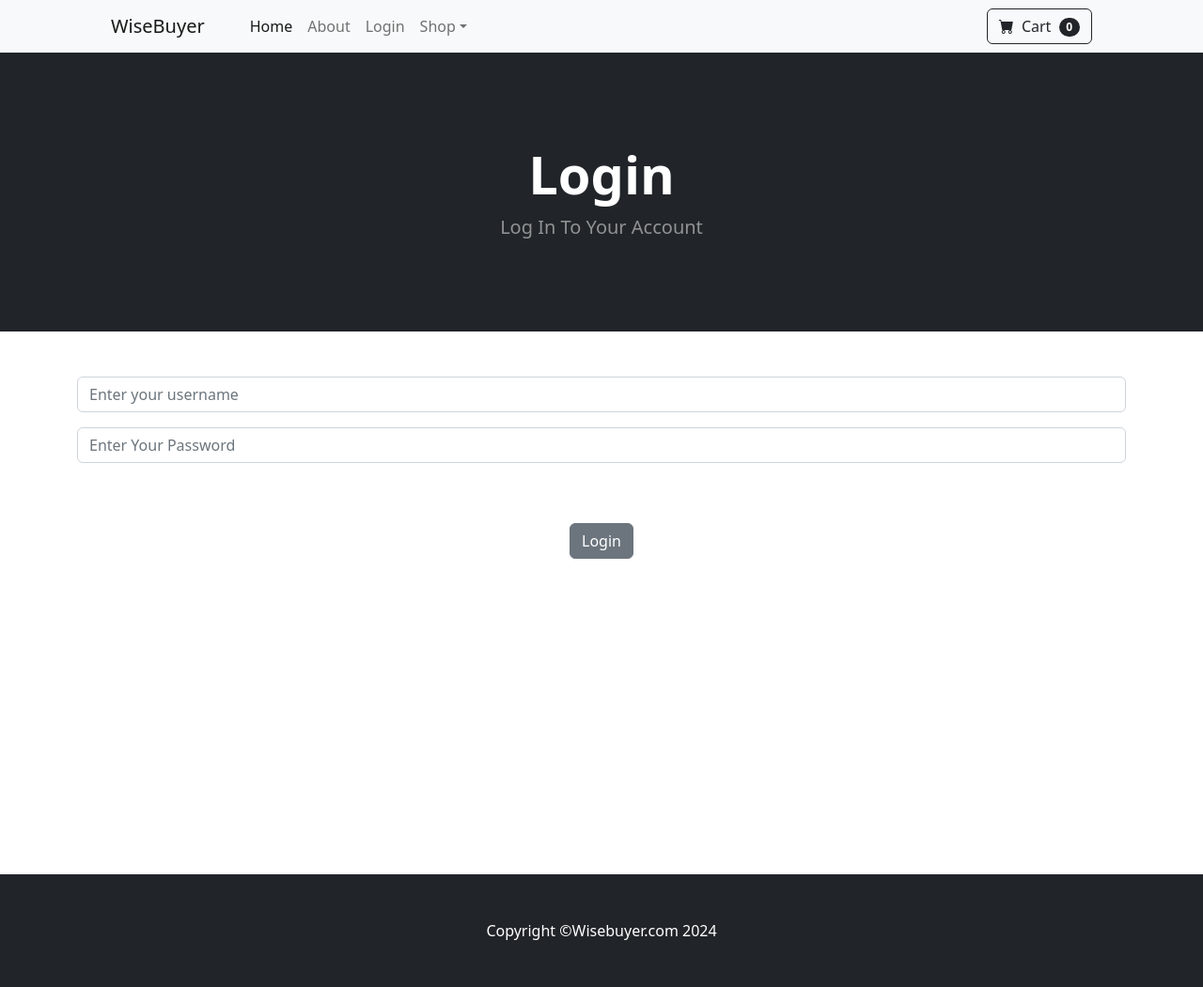
After one commit to Iswahaniizzati/TT8L-07, a Django app: page /login/ in a window 1280 px wide. The commit adds this page. Shown: the whole page at 94% size. Run offline with Django 5.2, Linux system fonts and the light colour scheme; parts of the project's set-up code (start-up, migrations or seed data) failed here and were passed over; some libraries are stand-ins or nearby versions.

Commit message:
Created Login and Logout page

```diff
--- a/wisebuyer/store/templates/base.html
+++ b/wisebuyer/store/templates/base.html
@@ -17,6 +17,14 @@
     </head>
     <body>
        {% include 'navbar.html' %}
+       {% if messages %}
+            {% for message in messages %}
+                <div class="alert alert-warning alert-dismissible fade show" role="alert">
+                    {{ message }}
+                    <button type="button" class="btn-close" data-bs-dismiss="alert" aria-label="Close"></button>
+                </div>
+            {% endfor %}
+        {% endif %}
 
        {% block content %}
        {% endblock %}
--- /dev/null
+++ b/wisebuyer/store/templates/login.html
@@ -0,0 +1,50 @@
+{% extends 'base.html'%}
+{% block content %}
+
+ <!-- Header-->
+ <header class="bg-dark py-5">
+    <div class="container px-4 px-lg-5 my-5">
+        <div class="text-center text-white">
+            <h1 class="display-4 fw-bolder">Login</h1>
+            <p class="lead fw-normal text-white-50 mb-0">Log In To Your Account</p>
+        </div>
+    </div>
+ </header>
+
+ <div class="container">
+    <div class="row">
+        <div class="col-12">
+            <center>
+
+                <br><br/>
+<form method="POST" action="{% url 'login' %}">
+    {% csrf_token %}
+
+  <div class="mb-3">
+
+    <input type="text" class="form-control" name="username"placeholder="Enter your username">
+    </div>
+    <div class="mb-3">
+
+      <input type="password" class="form-control" name="password"placeholder="Enter Your Password">
+    </div>
+    <br><br/>
+    <button type="submit" class="btn btn-secondary">Login</button>
+</form>
+
+<br><br/>
+<br><br/>
+<br><br/>
+<br><br/>
+<br><br/>
+<br><br/>
+<br><br/>
+
+
+
+            </center>
+        </div>
+    </div>
+</div>
+
+{% endblock %}
--- a/wisebuyer/store/templates/navbar.html
+++ b/wisebuyer/store/templates/navbar.html
@@ -7,6 +7,12 @@
             <ul class="navbar-nav me-auto mb-2 mb-lg-0 ms-lg-4">
                 <li class="nav-item"><a class="nav-link active" aria-current="page" href="{% url 'home' %}">Home</a></li>
                 <li class="nav-item"><a class="nav-link" href="{% url 'about' %}">About</a></li>
+                {% if  user.is_authenticated %}
+                    <li class="nav-item"><a class="nav-link" href="{% url 'logout' %}">Logout</a></li>
+                {% else %}
+                    <li class="nav-item"><a class="nav-link" href="{% url 'login' %}">Login</a></li>
+                {% endif %}
+
                 <li class="nav-item dropdown">
                     <a class="nav-link dropdown-toggle" id="navbarDropdown" href="#" role="button" data-bs-toggle="dropdown" aria-expanded="false">Shop</a>
                     <ul class="dropdown-menu" aria-labelledby="navbarDropdown">
--- a/wisebuyer/store/urls.py
+++ b/wisebuyer/store/urls.py
@@ -4,5 +4,7 @@ from . import views
 urlpatterns = [
     path('', views.home,name='home'),
     path('update_user/', views.update_user, name='update_user'),
-     path('about/', views.about, name='about'),
+    path('about/', views.about, name='about'),
+    path('login/', views.login_user, name='login'),
+    path('logout/', views.logout_user, name='logout'),
 ]
--- a/wisebuyer/store/views.py
+++ b/wisebuyer/store/views.py
@@ -1,5 +1,9 @@
-from django.shortcuts import render
+from django.shortcuts import render, redirect
 from .models import Product
+from django.contrib.auth import authenticate, login, logout
+from django.contrib import messages
+
+
 
 def update_user(request):
     return render(request, 'update_user.html', {})
@@ -10,3 +14,23 @@ def home(request):
 
 def about(request):
     return render(request, 'about.html', {})
+
+def login_user(request):
+    if request.method == "POST":
+        username = request.POST['username']
+        password = request.POST['password']
+        user = authenticate(request, username=username, password=password)
+        if user is not None:
+            login(request,user)
+            messages.success(request,("You have been logged in"))
+            return redirect('home')
+        else :
+         messages.error(request,("There was an error, please try again"))
+         return redirect('login')
+    else:
+        return render(request, 'login.html', {})
+
+def logout_user(request):
+    logout(request)
+    messages.success(request, ("You have been logged out.Thanks for your visit!"))
+    return redirect('home')
```
